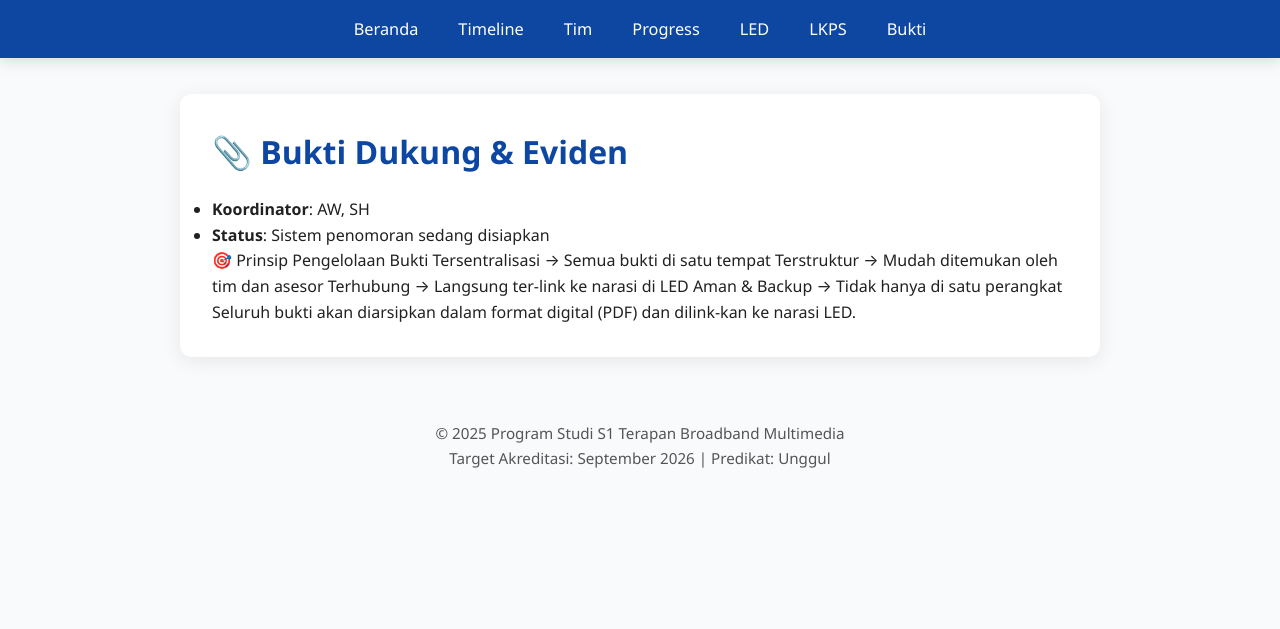
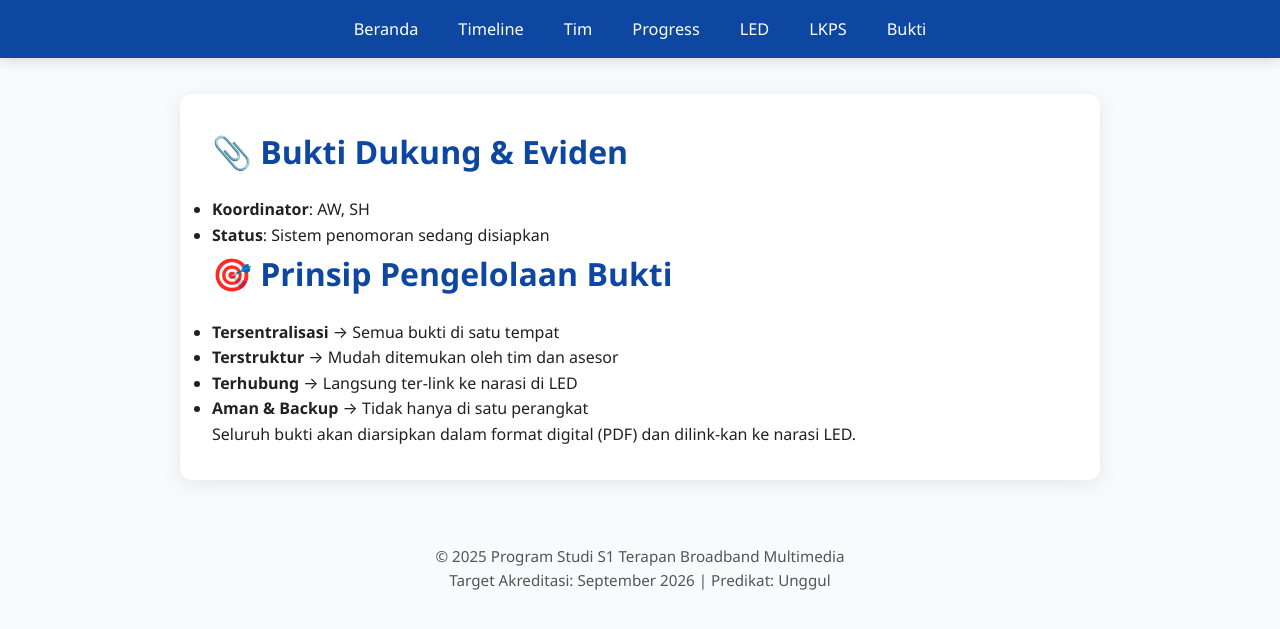
Before and after one commit to portal-psbm/aksibm-26, a Jekyll site: the page built from bukti.md, in a window 1280 px wide. Shown: the top 629 px of the page. Built offline with Jekyll 4.4.1, drawn with Linux system fonts in a browser that asks for light colours.

```diff
--- a/bukti.md
+++ b/bukti.md
@@ -9,10 +9,10 @@ permalink: /bukti/
 - **Koordinator**: AW, SH
 - **Status**: Sistem penomoran sedang disiapkan
 
-🎯 Prinsip Pengelolaan Bukti
-Tersentralisasi → Semua bukti di satu tempat
-Terstruktur → Mudah ditemukan oleh tim dan asesor
-Terhubung → Langsung ter-link ke narasi di LED
-Aman & Backup → Tidak hanya di satu perangkat
+# 🎯 Prinsip Pengelolaan Bukti
+- **Tersentralisasi** → Semua bukti di satu tempat
+- **Terstruktur** → Mudah ditemukan oleh tim dan asesor
+- **Terhubung** → Langsung ter-link ke narasi di LED
+- **Aman & Backup** → Tidak hanya di satu perangkat
 
 > Seluruh bukti akan diarsipkan dalam format digital (PDF) dan dilink-kan ke narasi LED.
```
